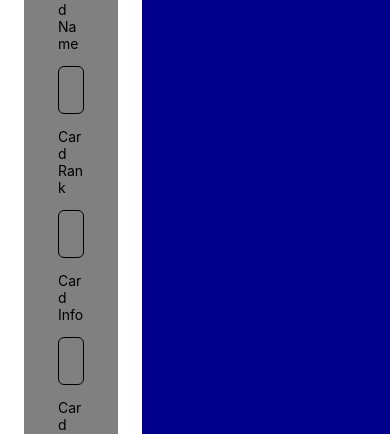
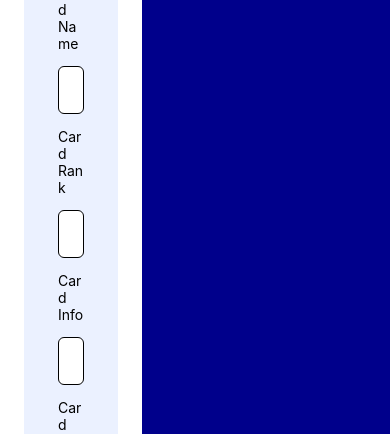
Before and after one commit to horue/Chaos-Card-Generator-Web, a React Native app: screen / in a window 390 px wide. Shown: the part 344-778 px from the top of the page. Built offline with nearby package versions, Linux system fonts and the light colour scheme.

Commit message:
innerContainer and inputBox  background color updated

```diff
--- a/screens/main.js
+++ b/screens/main.js
@@ -91,12 +91,13 @@ const styles = StyleSheet.create({
         borderRadius: 6,
         borderWidth: 1,
         height: 48,
+        backgroundColor: 'white',
     },
     innerContainer: {
         padding: 34,
         gap: 14,
-        backgroundColor: 'gray',
-        borderRadius: 5
+        backgroundColor: '#ebf1ff',
+        borderRadius: 20
     },
     cardSettings:{
         flex: 1,
```
